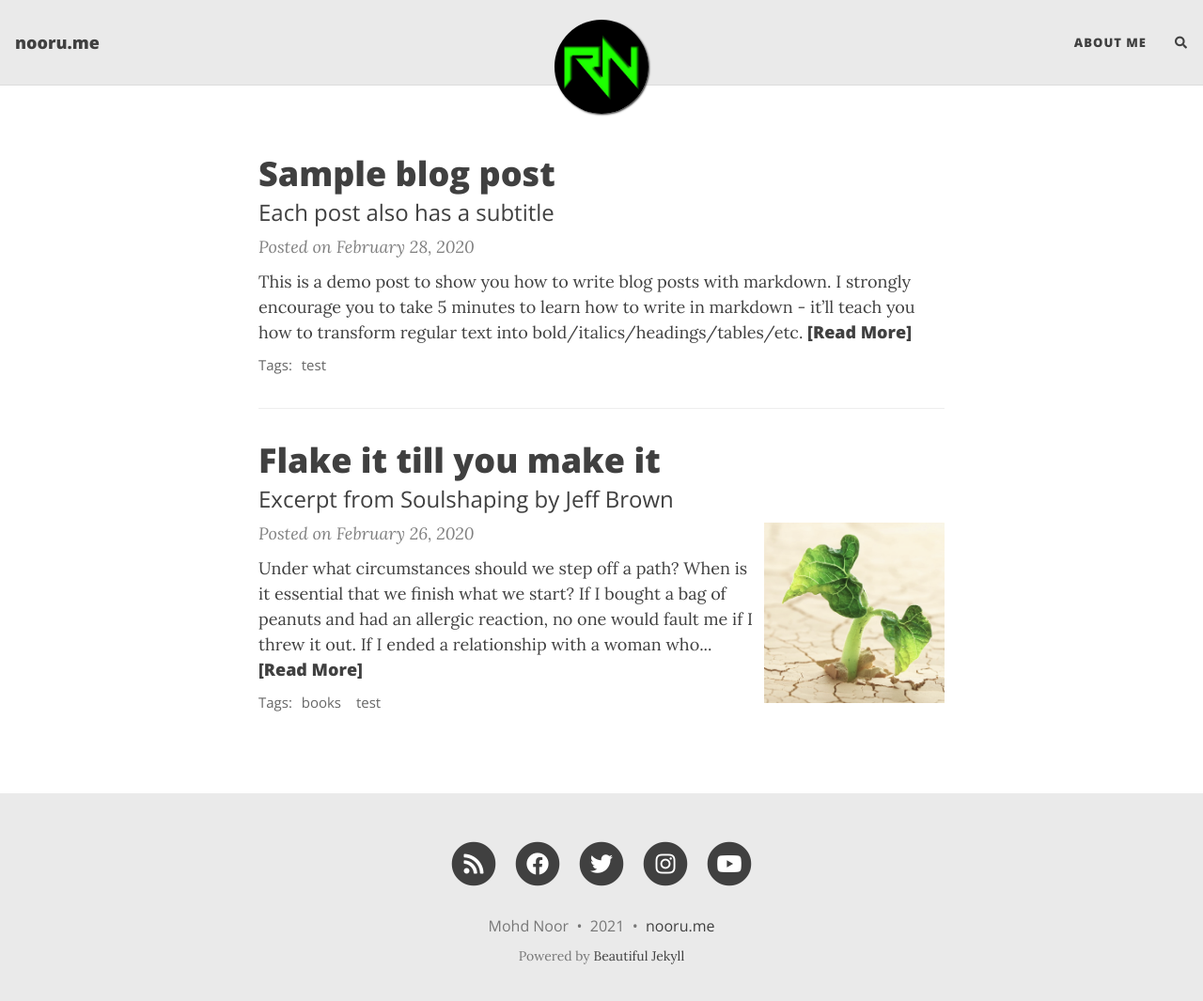
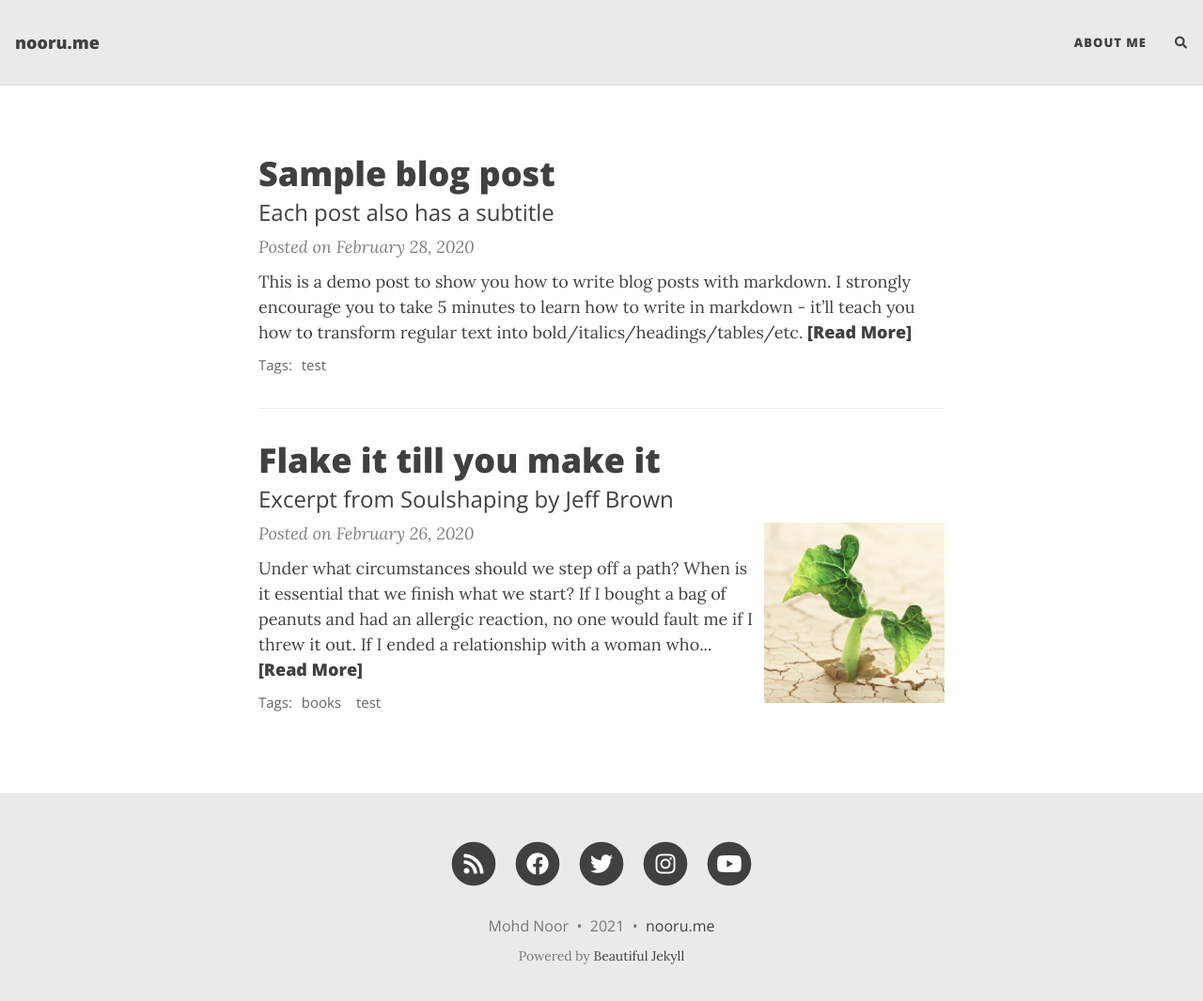
Before and after one commit to rippananooru/rippananooru.github.io, a Jekyll site: the page built from index.markdown, in a window 1280 px wide and 1078 px high. Shown: the top 1065 px of the window at 94% size. Built offline with Jekyll 4.4.1, drawn with Linux system fonts in a browser that asks for light colours; nearby versions of some CDN libraries; the list of posts is cut into pages by our own code; comment, search, counter and statistics services are not loaded.

Commit message:
avatar remove

```diff
--- a/_config.yml
+++ b/_config.yml
@@ -24,7 +24,7 @@ navbar-links:
 
 # Image to show in the navigation bar - works best with a square image
 # Remove this parameter if you don't want an image in the navbar
-avatar: "/assets/img/rn_logo.png"
+# avatar: "/assets/img/rn_logo.png"
 
 # By default, the image is cut into a circle. You can disable this behaviour by setting 'round-avatar: false'
 round-avatar: true
```
